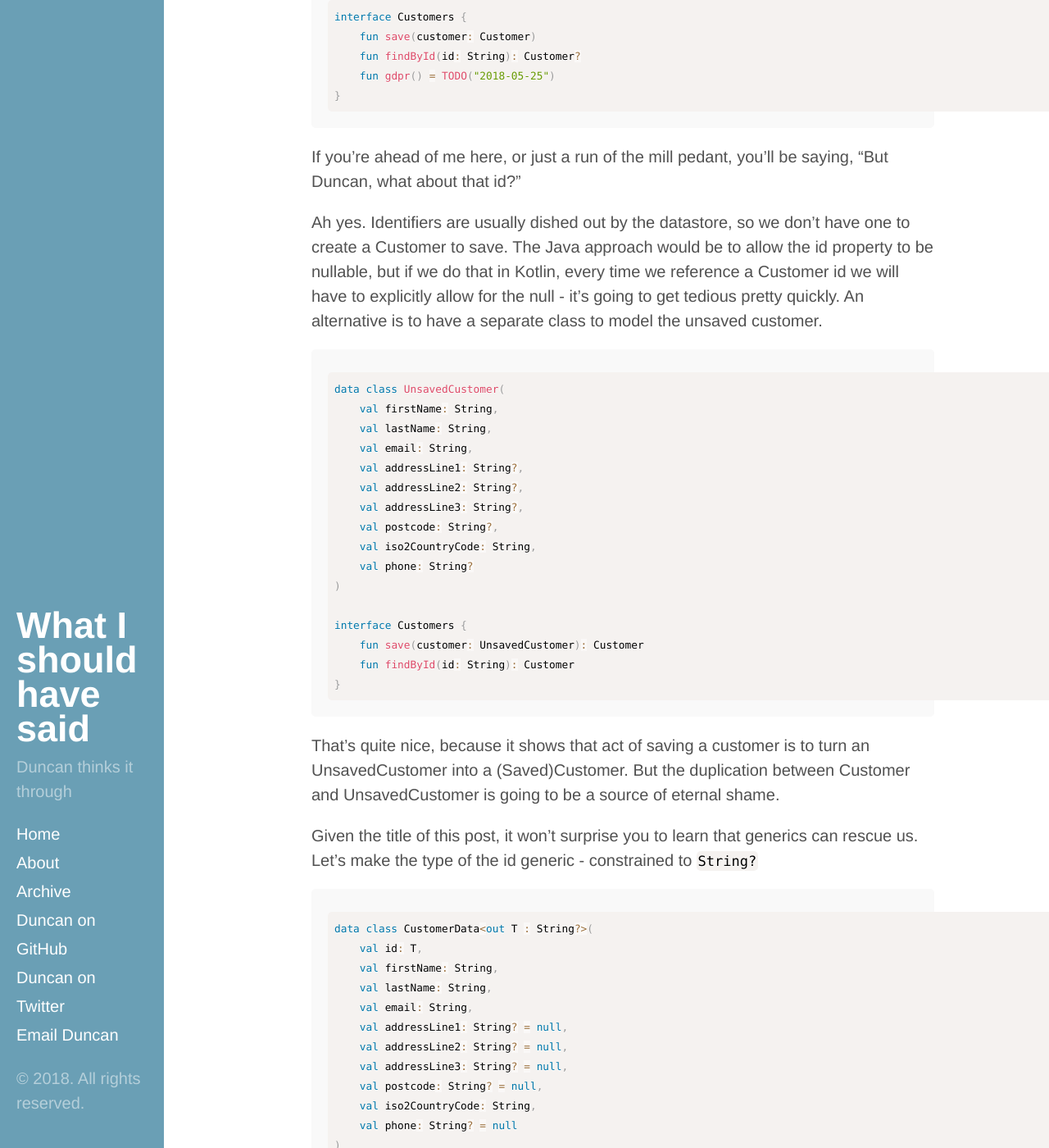
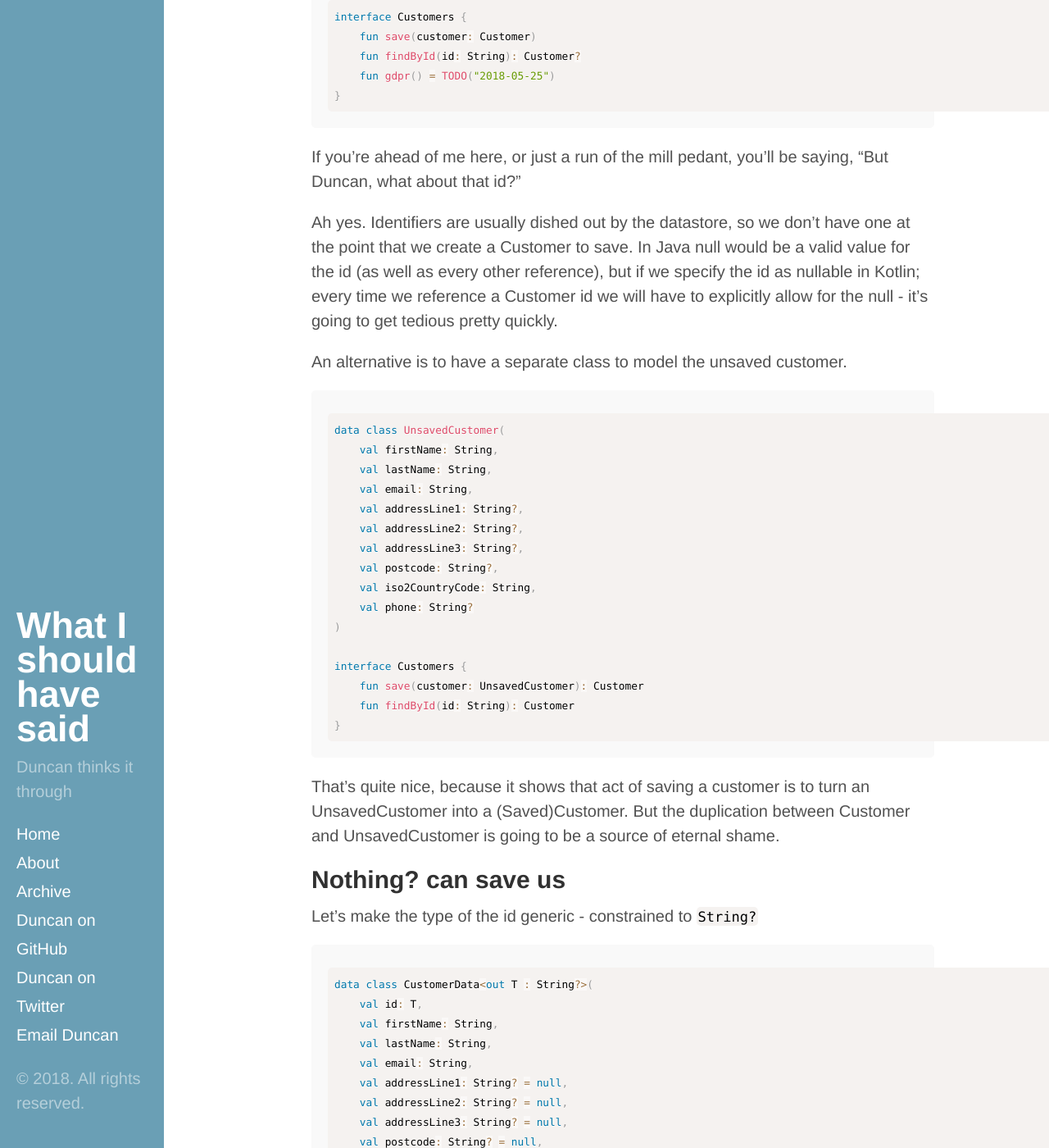
Before and after one commit to dmcg/dmcg.github.io, a Jekyll site: the page built from _posts/2018-04-2-nothing-can-save-us.md, in a window 1280 px wide and 1400 px high, scrolled down 850 px. Shown: the whole window at 82% size. Built offline with Jekyll 4.4.1, drawn with Linux system fonts in a browser that asks for light colours; comment, search, counter and statistics services are not loaded; some of the changed text lies outside the part shown.

Commit message:
Rename to Nothing? can save us

````diff
--- a/_posts/2018-04-2-fun-with-nothing.md
+++ b/_posts/2018-04-2-nothing-can-save-us.md
@@ -1,5 +1,5 @@
 ---
-title: Fun with Nothing?
+title: Nothing? can save us
 layout: post
 ---
 Imagine, if you can, that you need to capture data about your Customers
@@ -19,7 +19,7 @@
 )
 ```
 
-Due to the power of Kotlin nullability, we can see that we are required to capture a `firstName`, `lastName`, `email` and `iso2CountryCode`, but that everything else is optional.
+Due to the power of Kotlin null safety, we can see that we are required to capture a `firstName`, `lastName`, `email` and `iso2CountryCode`, but that everything else is optional.
 
 We dutifully write an HTML form with validation rules to ensure that we have what we need, post it off to some HTTP handler, and set to to write the code to persist our data class to some datastore -
 
@@ -33,7 +33,8 @@
 
 If you're ahead of me here, or just a run of the mill pedant, you'll be saying, "But Duncan, what about that id?"
 
-Ah yes. Identifiers are usually dished out by the datastore, so we don't have one to create a Customer to save. The Java approach would be to allow the id property to be nullable, but if we do that in Kotlin, every time we reference a Customer id we will have to explicitly allow for the null - it's going to get tedious pretty quickly.
+Ah yes. Identifiers are usually dished out by the datastore, so we don't have one at the point that we create a Customer to save. In Java null would be a valid value for the id (as well as every other reference), but if we specify the id as nullable in Kotlin; every time we reference a Customer id we will have to explicitly allow for the null - it's going to get tedious pretty quickly.
+
 An alternative is to have a separate class to model the unsaved customer.
 
 ```kotlin
@@ -57,8 +58,9 @@
 
 That's quite nice, because it shows that act of saving a customer is to turn an UnsavedCustomer into a (Saved)Customer. But the duplication between Customer and UnsavedCustomer is going to be a source of eternal shame.
 
-Given the title of this post, it won't surprise you to learn that generics can rescue us. Let's make the type of the id
-generic - constrained to `String?`
+## Nothing? can save us
+
+Let's make the type of the id generic - constrained to `String?`
 
 ```kotlin
 data class CustomerData<out T : String?>(
@@ -75,30 +77,40 @@
 )
 ```
 
-So our id must be at least a nullable String. A saved Customer has an id, so we can tighten `String?` to `String` in this case.
+So our id must be compatible with nullable String.
+
+A saved Customer has an id, so we can tighten `String?` to `String` in this case.
 
 ```kotlin
 typealias Customer = CustomerData<String>
 
 val existingCustomer = Customer("123", "Fred", "Flintstone", "fred@bedrock.org", iso2CountryCode = "US")
+```
+
+Now a customer's id must be non-null, which makes our life simple
+
+```kotlin
 val thisIsFine: String = existingCustomer.id
 
 val doesntCompile = Customer(null, "Fred", "Flintstone", "fred@bedrock.org", iso2CountryCode = "US")
 ```
 
-Unsaved customers have a null id. The type of `null` is `Nothing?`, which is helpfully compatible with `String?` but not `String`
+We want our unsaved customers have a null id. The type of `null` is `Nothing?`, which is helpfully substitutable for `String?`
 
 ```kotlin
 typealias UnsavedCustomer = CustomerData<Nothing?>
 
 val newCustomer = UnsavedCustomer(null, "Fred", "Flintstone", "fred@bedrock.org", iso2CountryCode = "US")
+```
+
+You can't use a String where you expect a Nothing? though, so null is the only acceptable value of an UnsavedCustomer id
+
+```kotlin
+val typeMismatch = UnsavedCustomer("123", "Fred", "Flintstone", "fred@bedrock.org", iso2CountryCode = "US")
+    // Required: Nothing? Found: String
 
 val typeMismatch2: String = newCustomer.id
     // Required: String Found: Nothing?
-
-val typeMismatch = UnsavedCustomer("123", "Fred", "Flintstone", "fred@bedrock.org", iso2CountryCode = "US")
-    // Required: Nothing? Found: String
-
 ```
 
 Because of this you can't use an UnsavedCustomer where you expected a saved one, or vice versa
````
Also changed, not shown: 3 other files.
